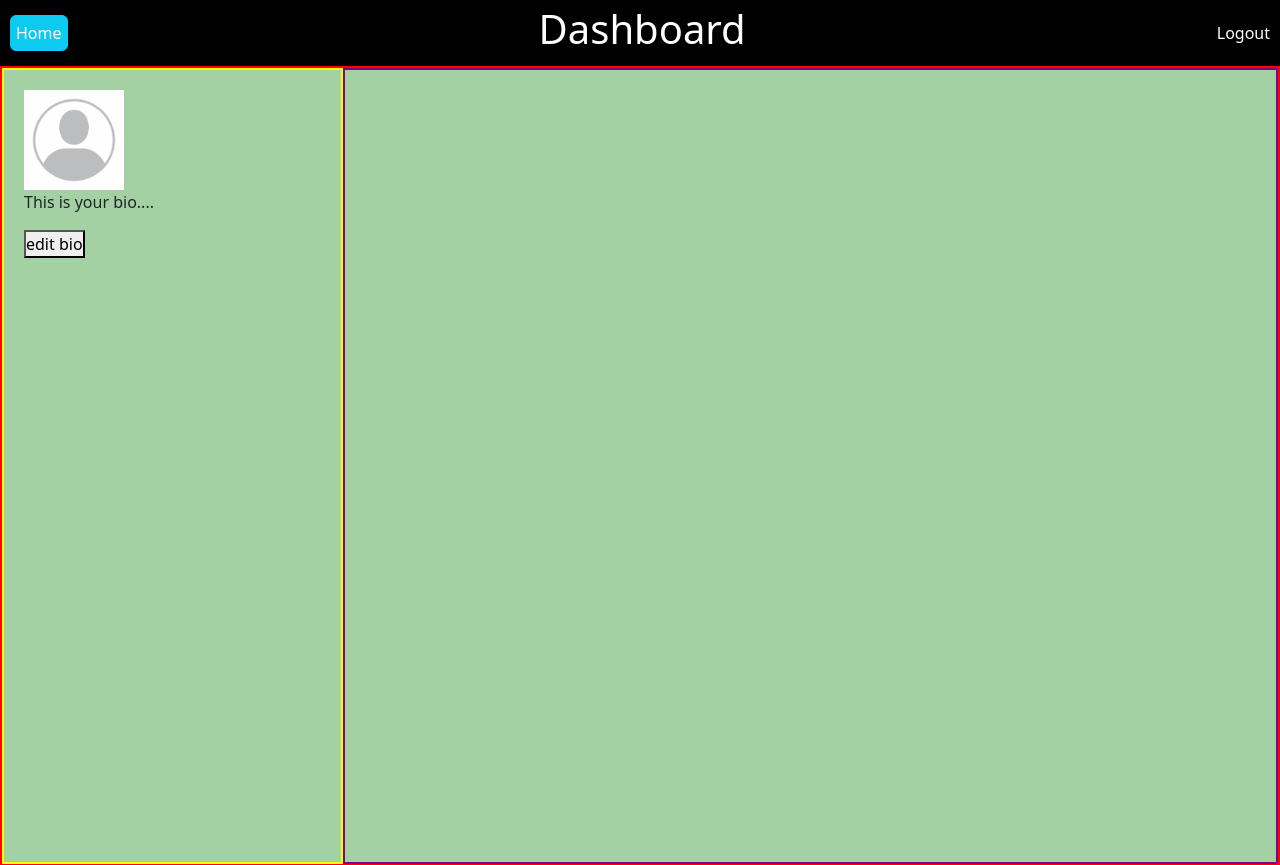
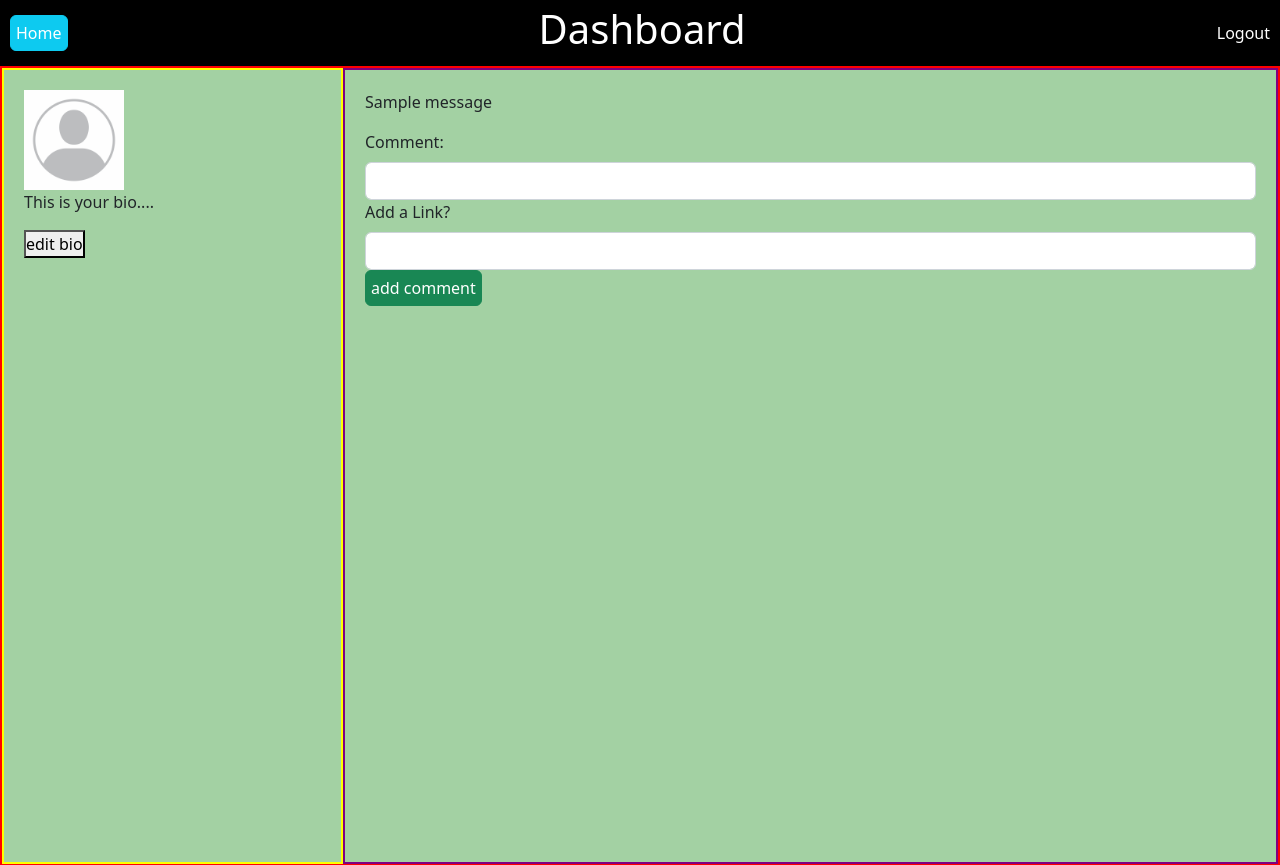
Before and after one commit to albertbravo650/Projects, a Flask app: template python/profile/flask_app/templates/home.html in a window 1280 px wide. Shown: the top 865 px of the page. Run offline with Flask 3, Linux system fonts and the light colour scheme; the template is opened without the code that fills it, so the values that code supplies are empty; tables that the repository leaves empty or names only in its code hold one stand-in row (values such as "Sample post"); one stand-in notice (Sample message) is shown.

Commit message:
next commit

```diff
--- a/python/profile/flask_app/templates/home.html
+++ b/python/profile/flask_app/templates/home.html
@@ -27,8 +27,21 @@
         </div>
         <div class="rightside">
             <div class="commentForm">
-                <form action="/">
-
+                <form action="/addComment" method="post">
+                    {% with messages = get_flashed_messages(category_filter=['commentError']) %}
+                        {% if messages %}
+                            {% for message in messages %}
+                                <p>{{message}}</p>
+                            {% endfor %}
+                        {% endif %}
+                    {% endwith %}
+                    <label class="form-label" for="text">Comment:</label>
+                    <input class="form-control" type="text" name="text">
+                    <label class="form-label" for="textLink">Add a Link?</label>
+                    <input class="form-control" type="text" name="textLink">
+                    <div class="buttons">
+                        <input class="btn btn-success" type="submit" value="add comment">
+                    </div>
                 </form>
             </div>
             <div class="comments">
```
Also changed, not shown: python/profile/flask_app/controllers/nextcontroller.py (+18 -20 lines).
